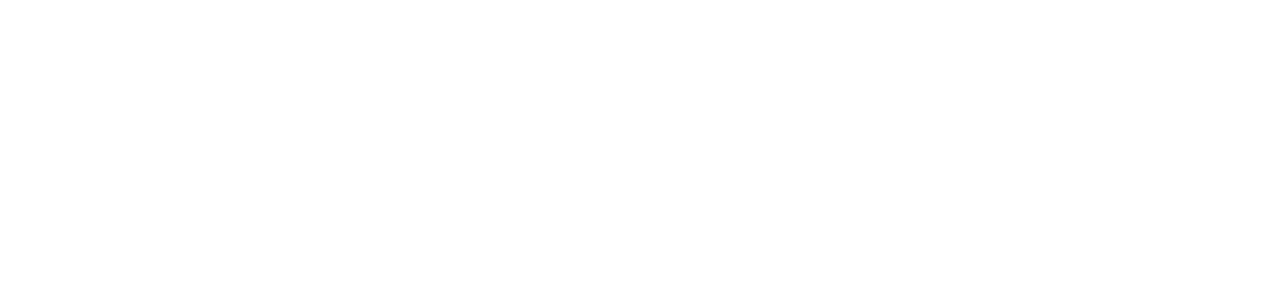
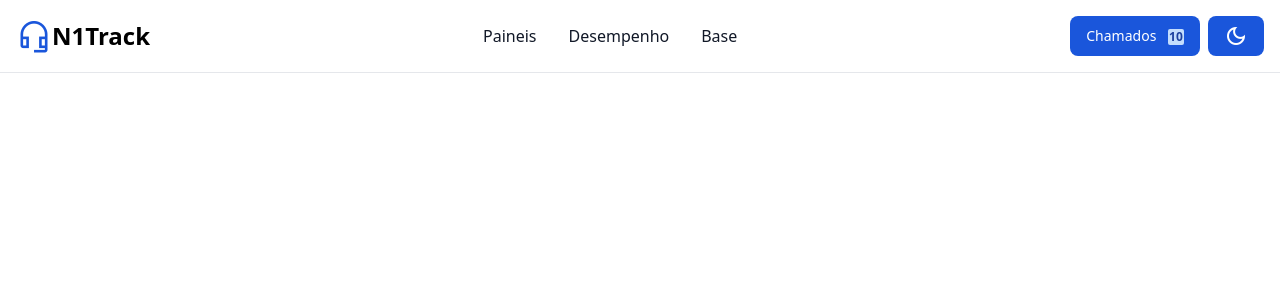
Before and after one commit to Rhuan-Guilherme/RegistoDeChamados-N1, a Vue app: page / in a window 1280 px wide. Shown: the top 300 px of the page. Built offline with nearby package versions, Linux system fonts and the light colour scheme.

Commit message:
:art: Criando cabeçalho da página

```diff
--- a/index.html
+++ b/index.html
@@ -1,12 +1,13 @@
 <!DOCTYPE html>
-<html lang="en">
+<html lang="pt-BR">
   <head>
     <meta charset="UTF-8">
     <link rel="icon" href="/favicon.ico">
     <meta name="viewport" content="width=device-width, initial-scale=1.0">
+    <link rel="stylesheet" href="https://fonts.googleapis.com/css2?family=Material+Symbols+Outlined:opsz,wght,FILL,GRAD@20..48,100..700,0..1,-50..200" />
     <title>Vite App</title>
   </head>
-  <body>
+  <body class="">
     <div id="app"></div>
     <script type="module" src="/src/main.js"></script>
 
--- a/package.json
+++ b/package.json
@@ -10,6 +10,7 @@
     "format": "prettier --write src/"
   },
   "dependencies": {
+    "@vueuse/core": "^10.2.1",
     "flowbite": "^1.7.0",
     "pinia": "^2.1.3",
     "vue": "^3.3.4",
--- a/src/App.vue
+++ b/src/App.vue
@@ -2,6 +2,8 @@
 import { RouterLink, RouterView } from 'vue-router'
 import { onMounted } from 'vue'
 import { initFlowbite } from 'flowbite'
+import TheHeader from '@/components/layout/TheNavbar.vue'
+
 
 // initialize components based on data attribute selectors
 onMounted(() => {
@@ -10,7 +12,7 @@
 </script>
 
 <template>
-
+  <TheHeader />
   <RouterView />
 </template>
 
--- /dev/null
+++ b/src/components/layout/TheNavbar.vue
@@ -0,0 +1,60 @@
+<script setup>
+import { useDark, useToggle } from '@vueuse/core'
+
+const isDark = useDark()
+const toggleDark = useToggle(isDark)
+</script>
+
+<template >
+
+    <nav class="bg-white dark:bg-gray-900 fixed w-full z-20 top-0 left-0 border-b border-gray-200 dark:border-gray-600">
+        <div class="max-w-screen-xl flex flex-wrap items-center justify-between mx-auto p-4">
+            <a href="" class="flex items-center">
+                <span class="material-symbols-outlined text-4xl text-blue-700 dark:text-blue-600">headset_mic</span>
+                <span class="self-center text-2xl font-semibold whitespace-nowrap dark:text-white">N1Track</span>
+            </a>
+            <div class="flex md:order-2">
+
+                <div class="flex gap-2">
+                    <button type="button"
+                        class="text-white bg-blue-700 hover:bg-blue-800 focus:ring-4 focus:outline-none focus:ring-blue-300 font-medium rounded-lg text-sm px-4 py-2 text-center mr-3 md:mr-0 dark:bg-blue-600 dark:hover:bg-blue-700 dark:focus:ring-blue-800">Chamados
+                        <span class="inline-flex items-center justify-center w-4 h-4 ml-2 text-xs font-semibold text-blue-800 bg-blue-200 rounded-sm ">10</span>
+                    </button>
+                    <button @click="toggleDark()" type="button"
+                        class="hidden md:flex justify-center items-center text-white bg-blue-700 hover:bg-blue-800 focus:ring-4 focus:outline-none focus:ring-blue-300 font-medium rounded-lg text-sm px-4 py-2 text-center mr-3 md:mr-0 dark:bg-blue-600 dark:hover:bg-blue-700 dark:focus:ring-blue-800">
+                        <span v-if="isDark" class="material-symbols-outlined"> light_mode</span>
+                        <span v-if="!isDark" class="material-symbols-outlined">dark_mode</span>
+                    </button>
+                </div>
+
+                <button data-collapse-toggle="navbar-sticky" type="button"
+                    class="inline-flex items-center p-2 w-10 h-10 justify-center text-sm text-gray-500 rounded-lg md:hidden hover:bg-gray-100 focus:outline-none focus:ring-2 focus:ring-gray-200 dark:text-gray-400 dark:hover:bg-gray-700 dark:focus:ring-gray-600"
+                    aria-controls="navbar-sticky" aria-expanded="false">
+                    <span class="sr-only">Open main menu</span>
+                    <svg class="w-5 h-5" aria-hidden="true" xmlns="http://www.w3.org/2000/svg" fill="none"
+                        viewBox="0 0 17 14">
+                        <path stroke="currentColor" stroke-linecap="round" stroke-linejoin="round" stroke-width="2"
+                            d="M1 1h15M1 7h15M1 13h15" />
+                    </svg>
+                </button>
+            </div>
+            <div class="items-center justify-between hidden w-full md:flex md:w-auto md:order-1" id="navbar-sticky">
+                <ul
+                    class="flex flex-col p-4 md:p-0 mt-4 font-medium border border-gray-100 rounded-lg bg-gray-50 md:flex-row md:space-x-8 md:mt-0 md:border-0 md:bg-white dark:bg-gray-800 md:dark:bg-gray-900 dark:border-gray-700">
+                    <li>
+                        <a href="#"
+                            class="block py-2 pl-3 pr-4 text-gray-900 rounded hover:bg-gray-100 md:hover:bg-transparent md:hover:text-blue-700 md:p-0 md:dark:hover:text-blue-500 dark:text-white dark:hover:bg-gray-700 dark:hover:text-white md:dark:hover:bg-transparent dark:border-gray-700"
+                            aria-current="page">Paineis</a>
+                    </li>
+                    <li>
+                        <a href="#"
+                            class="block py-2 pl-3 pr-4 text-gray-900 rounded hover:bg-gray-100 md:hover:bg-transparent md:hover:text-blue-700 md:p-0 md:dark:hover:text-blue-500 dark:text-white dark:hover:bg-gray-700 dark:hover:text-white md:dark:hover:bg-transparent dark:border-gray-700">Desempenho</a>
+                    </li>
+                    <li>
+                        <a href="#"
+                            class="block py-2 pl-3 pr-4 text-gray-900 rounded hover:bg-gray-100 md:hover:bg-transparent md:hover:text-blue-700 md:p-0 md:dark:hover:text-blue-500 dark:text-white dark:hover:bg-gray-700 dark:hover:text-white md:dark:hover:bg-transparent dark:border-gray-700">Base</a>
+                    </li>
+            </ul>
+        </div>
+    </div>
+</nav></template>
```
Also changed, not shown: 1 other file (tests, documents, lock files or other folders).
